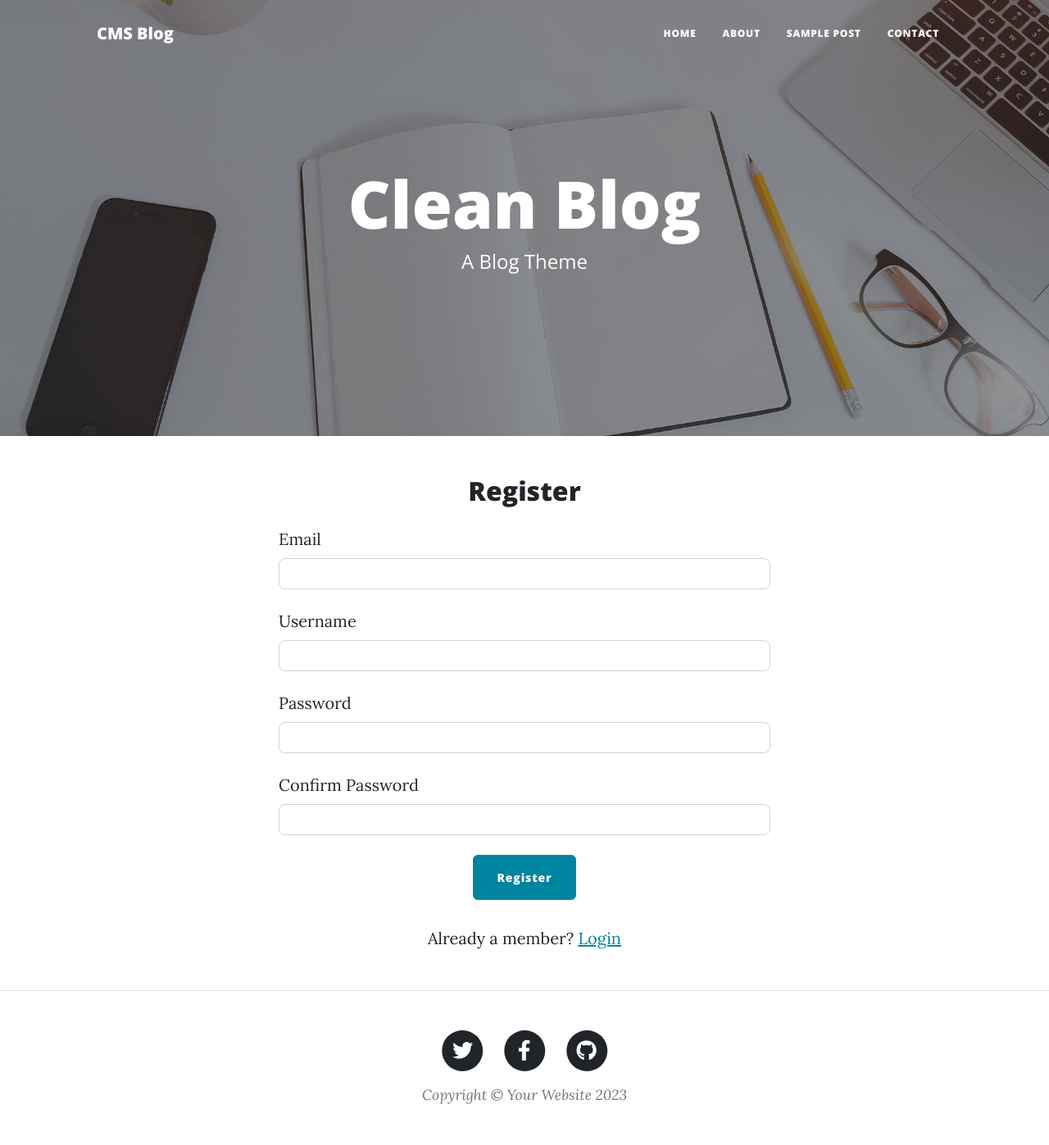
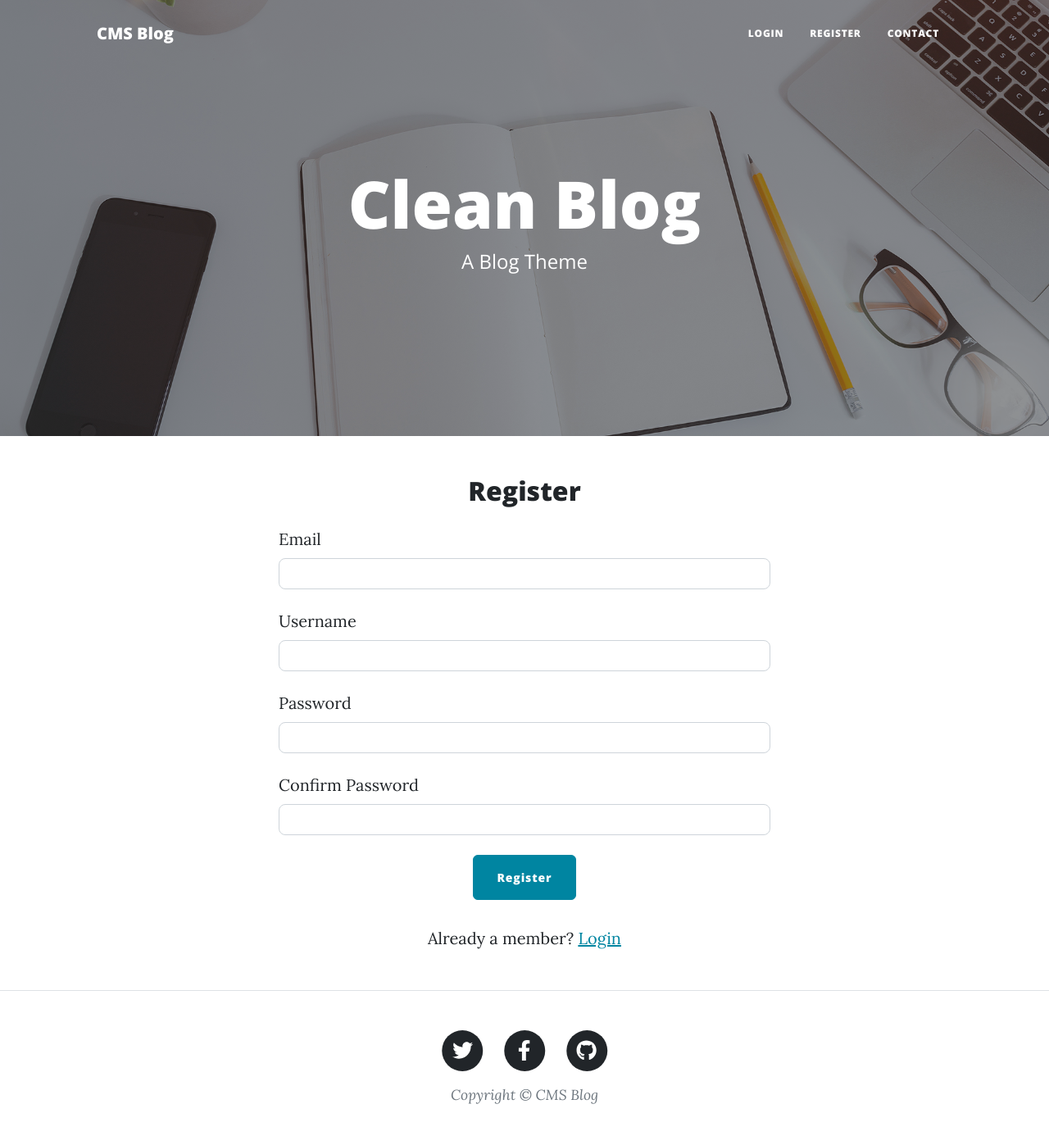
Before and after one commit to measmeas1/CMS_2, a PHP site: page /auth/register.php in a window 1280 px wide. Shown: the whole page at 82% size. Run offline with PHP 8.4, Linux system fonts and the light colour scheme; a stand-in replaces the project's code that opens the database connection; some libraries are stand-ins or nearby versions.

Commit message:
make new file with navbar

```diff
--- a/include/footer.php
+++ b/include/footer.php
@@ -1,3 +1,5 @@
+<?php include $_SERVER['DOCUMENT_ROOT'] . '/cms_project_2/config/config.php'; ?>
+
 </div>
 <!-- Footer-->
 <footer class="border-top">
@@ -30,7 +32,7 @@
                         </a>
                     </li>
                 </ul>
-                <div class="small text-center text-muted fst-italic">Copyright &copy; Your Website 2023</div>
+                <div class="small text-center text-muted fst-italic">Copyright &copy; CMS Blog</div>
             </div>
         </div>
     </div>
@@ -38,6 +40,6 @@
 <!-- Bootstrap core JS-->
 <script src="https://cdn.jsdelivr.net/npm/bootstrap@5.2.3/dist/js/bootstrap.bundle.min.js"></script>
 <!-- Core theme JS-->
-<script src="js/scripts.js"></script>
+<script src="<?php echo BASE_URL; ?>js/scripts.js"></script>
 </body>
 </html>
--- a/include/header.php
+++ b/include/header.php
@@ -1,42 +1,6 @@
-<!DOCTYPE html>
-<html lang="en">
-<head>
-  <meta charset="UTF-8">
-  <meta name="viewport" content="width=device-width, initial-scale=1.0">
-  <title>Register Form</title>
-  <link rel="stylesheet" href="../css/styles.css">
-  <script src="https://use.fontawesome.com/releases/v6.3.0/js/all.js" crossorigin="anonymous"></script>
-  <!-- Google fonts-->
-  <link href="https://fonts.googleapis.com/css?family=Lora:400,700,400italic,700italic" rel="stylesheet" type="text/css" />
-  <link href="https://fonts.googleapis.com/css?family=Open+Sans:300italic,400italic,600italic,700italic,800italic,400,300,600,700,800" rel="stylesheet" type="text/css" />
-  <!-- Core theme CSS (includes Bootstrap)-->
-</head>
-<style>
-  .form-control {
-    border-radius: 8px;
-  }
-</style>
-
-<body>
-<nav class="navbar navbar-expand-lg navbar-light" id="mainNav">
-    <div class="container px-4 px-lg-5">
-        <a class="navbar-brand" href="index.html">CMS Blog</a>
-        <button class="navbar-toggler" type="button" data-bs-toggle="collapse" data-bs-target="#navbarResponsive" aria-controls="navbarResponsive" aria-expanded="false" aria-label="Toggle navigation">
-            Menu
-            <i class="fas fa-bars"></i>
-        </button>
-        <div class="collapse navbar-collapse" id="navbarResponsive">
-            <ul class="navbar-nav ms-auto py-4 py-lg-0">
-                <li class="nav-item"><a class="nav-link px-lg-3 py-3 py-lg-4" href="index.html">Home</a></li>
-                <li class="nav-item"><a class="nav-link px-lg-3 py-3 py-lg-4" href="about.html">About</a></li>
-                <li class="nav-item"><a class="nav-link px-lg-3 py-3 py-lg-4" href="post.html">Sample Post</a></li>
-                <li class="nav-item"><a class="nav-link px-lg-3 py-3 py-lg-4" href="contact.html">Contact</a></li>
-            </ul>
-        </div>
-    </div>
-</nav>
+<?php include 'navbar.php' ?>
     <!-- Page Header-->
-<header class="masthead" style="background-image: url('../assets/img/home-bg.jpg')">
+    <header class="masthead" style="background-image: url('<?php echo BASE_URL; ?>assets/img/home-bg.jpg')">
         <div class="container position-relative px-4 px-lg-5">
             <div class="row gx-4 gx-lg-5 justify-content-center">
                 <div class="col-md-10 col-lg-8 col-xl-7">
--- /dev/null
+++ b/include/navbar.php
@@ -0,0 +1,54 @@
+<?php include $_SERVER['DOCUMENT_ROOT'] . '/cms_project_2/config/config.php'; ?>
+<!DOCTYPE html>
+<html lang="en">
+<head>
+    <meta charset="UTF-8">
+    <meta name="viewport" content="width=device-width, initial-scale=1.0">
+    <title>Register Form</title>
+    <link rel="stylesheet" href="<?php echo BASE_URL; ?>css/styles.css">
+    <script src="https://use.fontawesome.com/releases/v6.3.0/js/all.js" crossorigin="anonymous"></script>
+    <!-- Google fonts-->
+    <link href="https://fonts.googleapis.com/css?family=Lora:400,700,400italic,700italic" rel="stylesheet" type="text/css" />
+    <link href="https://fonts.googleapis.com/css?family=Open+Sans:300italic,400italic,600italic,700italic,800italic,400,300,600,700,800" rel="stylesheet" type="text/css" />
+    <!-- Core theme CSS (includes Bootstrap)-->
+</head>
+<style>
+    .form-control {
+        border-radius: 8px;
+    }
+</style>
+
+<body>
+    <nav class="navbar navbar-expand-lg navbar-light" id="mainNav">
+        <div class="container px-4 px-lg-5">
+            <a class="navbar-brand" href="index.html">CMS Blog</a>
+            <button class="navbar-toggler" type="button" data-bs-toggle="collapse" data-bs-target="#navbarResponsive" aria-controls="navbarResponsive" aria-expanded="false" aria-label="Toggle navigation">
+                Menu
+                <i class="fas fa-bars"></i>
+            </button>
+            <div class="collapse navbar-collapse" id="navbarResponsive">
+                <ul class="navbar-nav ms-auto py-4 py-lg-0">
+                    <?php if (isset($_SESSION['username'])) : ?>
+                        <li class="nav-item"><a class="nav-link px-lg-3 py-3 py-lg-4" href="<?php echo BASE_URL;?>index.php">Home</a></li>
+                        <li class="nav-item"><a class="nav-link px-lg-3 py-3 py-lg-4" href="<?php echo BASE_URL;?>posts/create.php">Create</a></li>
+                        <li class="nav-item dropdown mt-lg-3">
+                            <a class="nav-link dropdown-toggle" href="#" id="navbarDropdown" role="button" data-bs-toggle="dropdown" aria-expanded="false">
+                                <?php echo $_SESSION['username']; ?>
+                            </a>
+                            <ul class="dropdown-menu rounded" aria-labelledby="navbarDropdown">
+                                <li><a class="dropdown-item" href="#">Profile</a></li>
+                                <li><a class="dropdown-item" href="<?php echo BASE_URL; ?>auth/logout.php">Logout</a></li>
+                                <!-- <li>
+                                <hr class="dropdown-divider">
+                            </li> -->
+                            </ul>
+                        </li>
+                    <?php else : ?>
+                        <li class="nav-item"><a class="nav-link px-lg-3 py-3 py-lg-4" href="<?php echo BASE_URL; ?>auth/login.php">Login</a></li>
+                        <li class="nav-item"><a class="nav-link px-lg-3 py-3 py-lg-4" href="<?php echo BASE_URL; ?>auth/register.php">Register</a></li>
+                    <?php endif; ?>
+                    <li class="nav-item"><a class="nav-link px-lg-3 py-3 py-lg-4" href="#">Contact</a></li>
+                </ul>
+            </div>
+        </div>
+    </nav>
```
Lines whose indentation alone changed are shown as unchanged.
